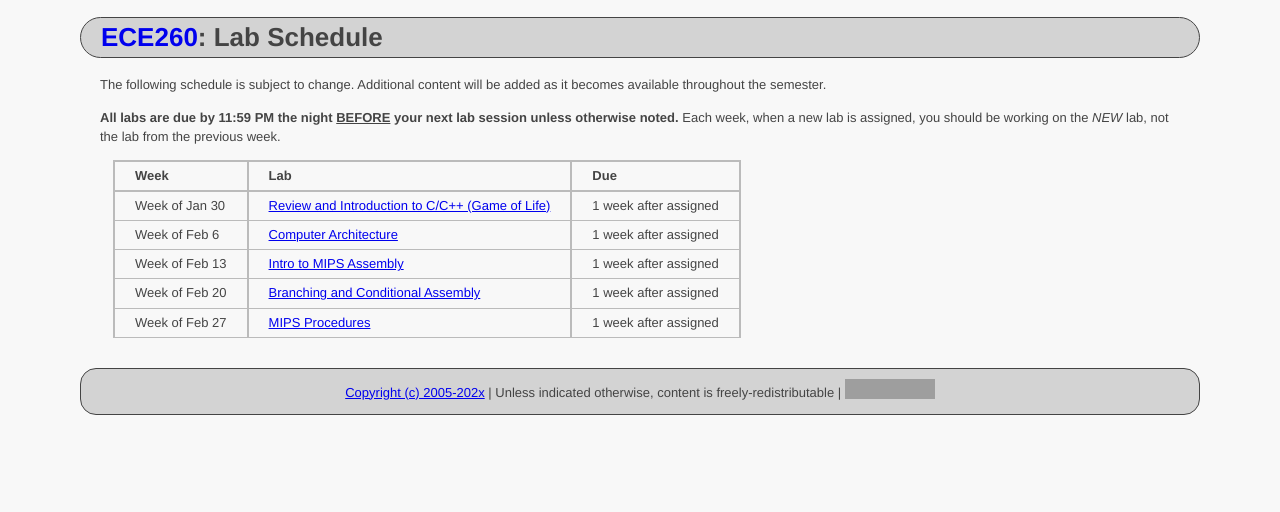
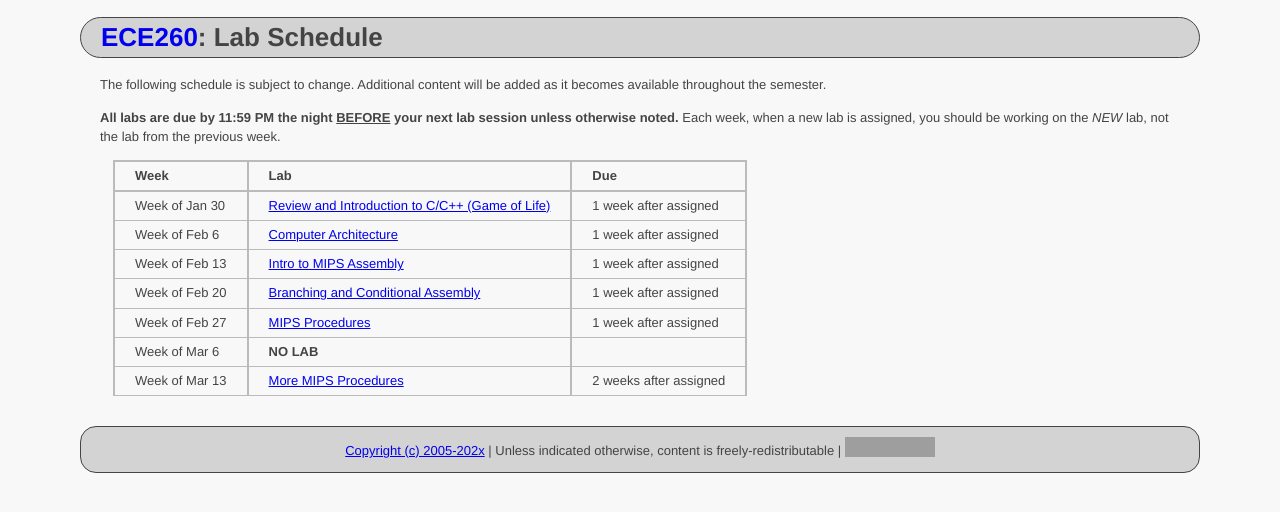
Before and after one commit to ycpcs/ece260-spring2023, a Jekyll site: the page built from schedule_lab.md, in a window 1280 px wide. Shown: the top 512 px of the page. Built offline with Jekyll 4.4.1, drawn with Linux system fonts in a browser that asks for light colours; grey boxes are pictures that could not be loaded.

Commit message:
added lab06

```diff
--- a/schedule_lab.md
+++ b/schedule_lab.md
@@ -18,10 +18,11 @@ Week of Feb 6  |  [Computer Architecture](labs/lab02.html)
 Week of Feb 13 |  [Intro to MIPS Assembly](labs/lab03.html)                             |  1 week after assigned
 Week of Feb 20 |  [Branching and Conditional Assembly](labs/lab04.html)                 |  1 week after assigned
 Week of Feb 27 |  [MIPS Procedures](labs/lab05.html)                                    |  1 week after assigned
+Week of Mar 6  |  **NO LAB**                                                            |
+Week of Mar 13 |  [More MIPS Procedures](labs/lab06.html)                               |  2 weeks after assigned
+
 
 <!--
-Week of Mar 6  |  **NO LAB**                                                            |
-Week of Mar 13 |  [More MIPS Procedures](labs/lab06.html)                               |  2 weeks after assigned
 Week of Mar 20 |  (continue work on Lab06)                                              |
 Week of Mar 27 |  [Introduction to Floating-Point Operations](labs/lab07.html)          |  1 week after assigned
 Week of Apr 3  |  [More Fun with Floats](labs/lab08.html)                               |  2 week after assigned
```
Also changed, not shown: 1 other file.
